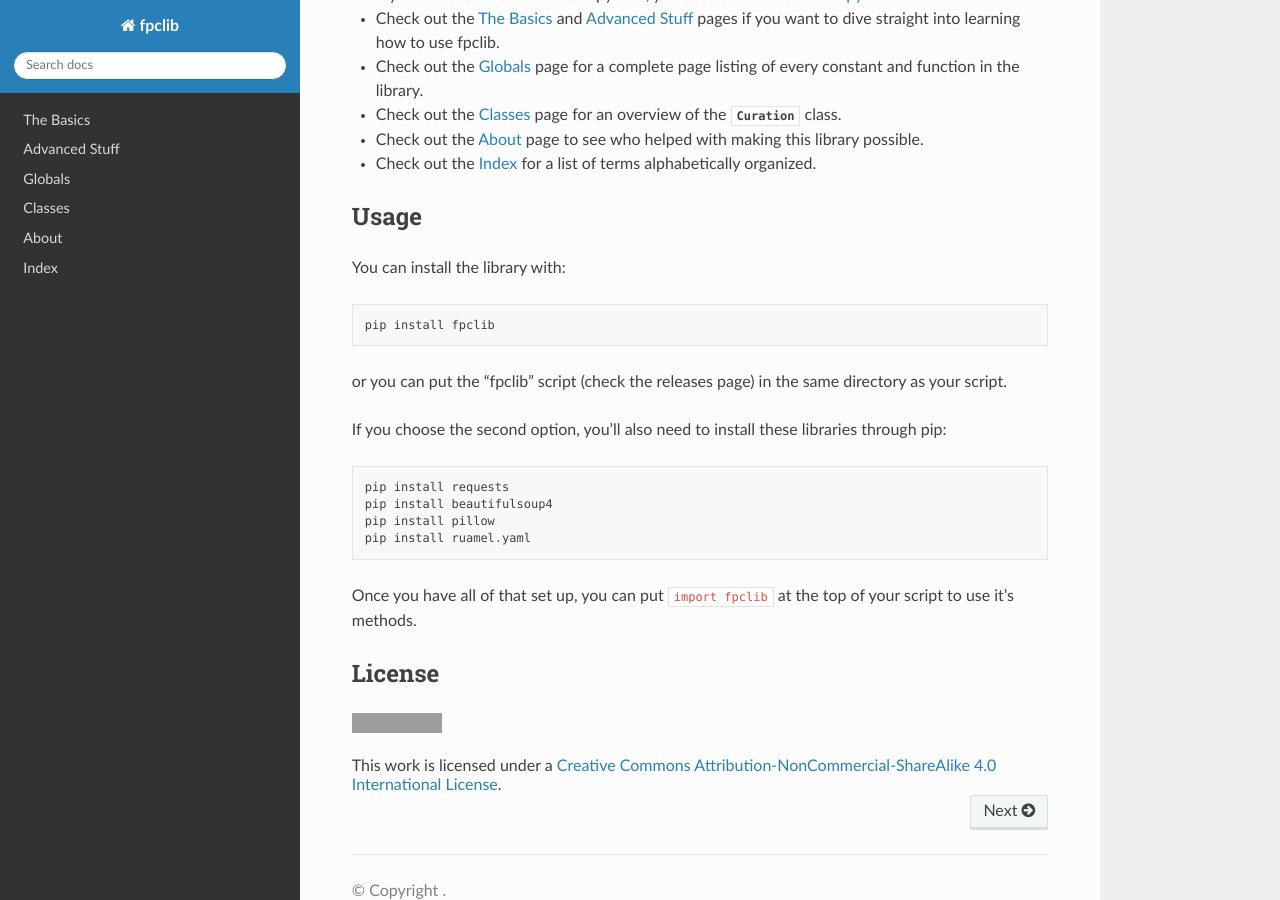
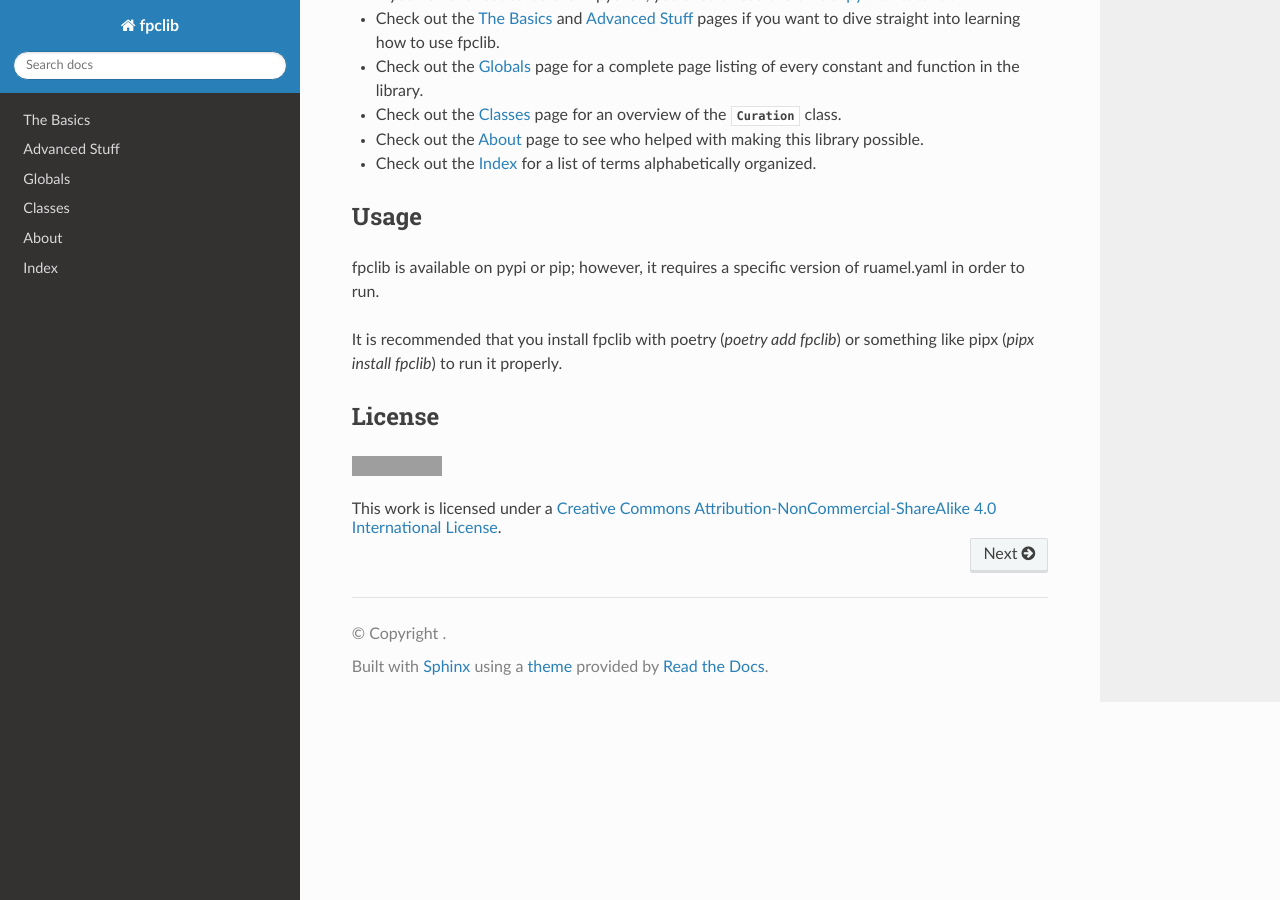
Before and after one commit to FlashpointProject/fpclib, a Sphinx documentation site: the page built from doc/source/index.rst, in a window 1280 px wide and 900 px high, scrolled down 1654 px. Built offline with Sphinx 7.4.7 and the Read the Docs theme 2.0.0, drawn with Linux system fonts in a browser that asks for light colours; grey boxes are pictures that could not be loaded.

Commit message:
Downgrade ruamel because of a depreciation complex

```diff
--- a/doc/source/index.rst
+++ b/doc/source/index.rst
@@ -69,20 +69,9 @@ More Reading
 Usage
 =====
 
-You can install the library with::
+fpclib is available on pypi or pip; however, it requires a specific version of ruamel.yaml in order to run.
 
-    pip install fpclib
-
-or you can put the "fpclib" script (check the releases page) in the same directory as your script.
-
-If you choose the second option, you'll also need to install these libraries through pip::
-
-    pip install requests
-    pip install beautifulsoup4
-    pip install pillow
-    pip install ruamel.yaml
-
-Once you have all of that set up, you can put :code:`import fpclib` at the top of your script to use it's methods.
+It is recommended that you install fpclib with poetry (`poetry add fpclib`) or something like pipx (`pipx install fpclib`) to run it properly.
 
 License
 =======
--- a/pyproject.toml
+++ b/pyproject.toml
@@ -1,6 +1,6 @@
 [tool.poetry]
 name = "fpclib"
-version = "1.8.0"
+version = "1.8.1"
 description = "A powerful library for curating games for Flashpoint."
 authors = ["mathgeniuszach <huntingmanzach@gmail.com>"]
 license = "CC BY-NC-SA 4.0"
@@ -17,7 +17,7 @@ python = "^3.9"
 beautifulsoup4 = "^4.12.3"
 requests = "^2.31.0"
 pillow = "^10.3.0"
-ruamel-yaml = "^0.18.6"
+ruamel-yaml = "0.16.13" # Version of YAML fpclib runs and works on
 
 [tool.poetry.group.dev.dependencies]
 toml = "^0.10.2"
```
Also changed, not shown: README.md (+2 -15 lines).
